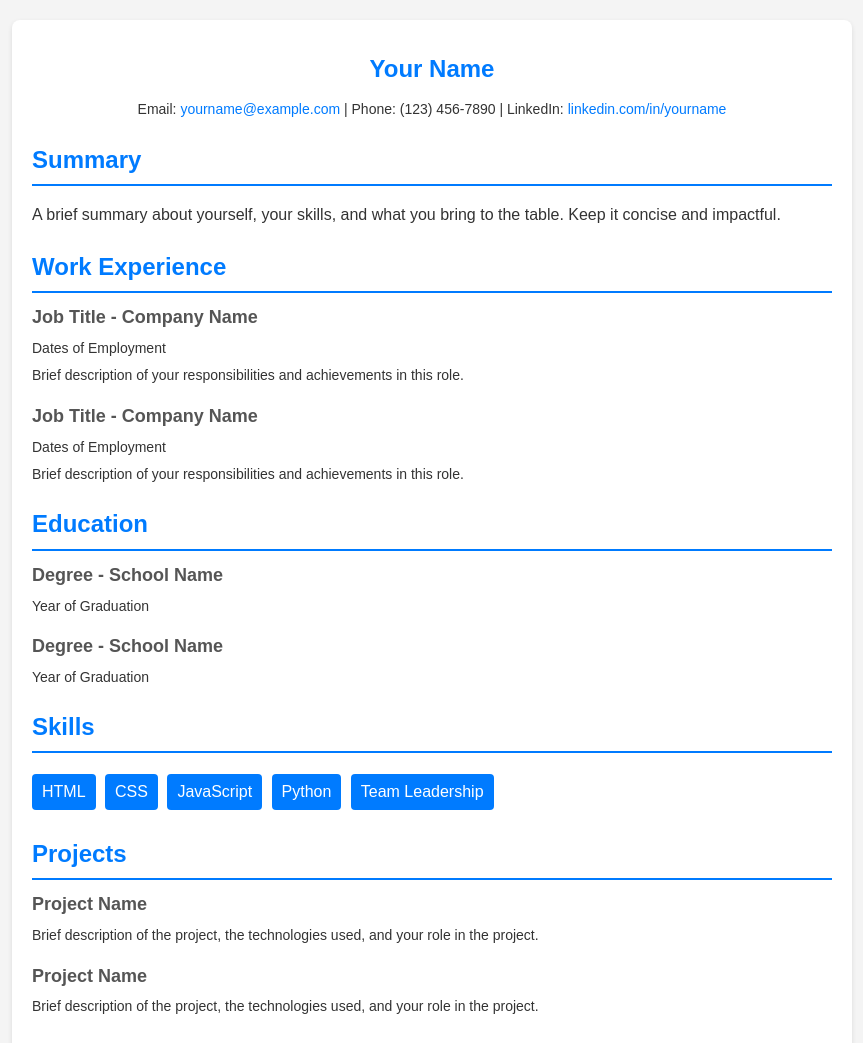
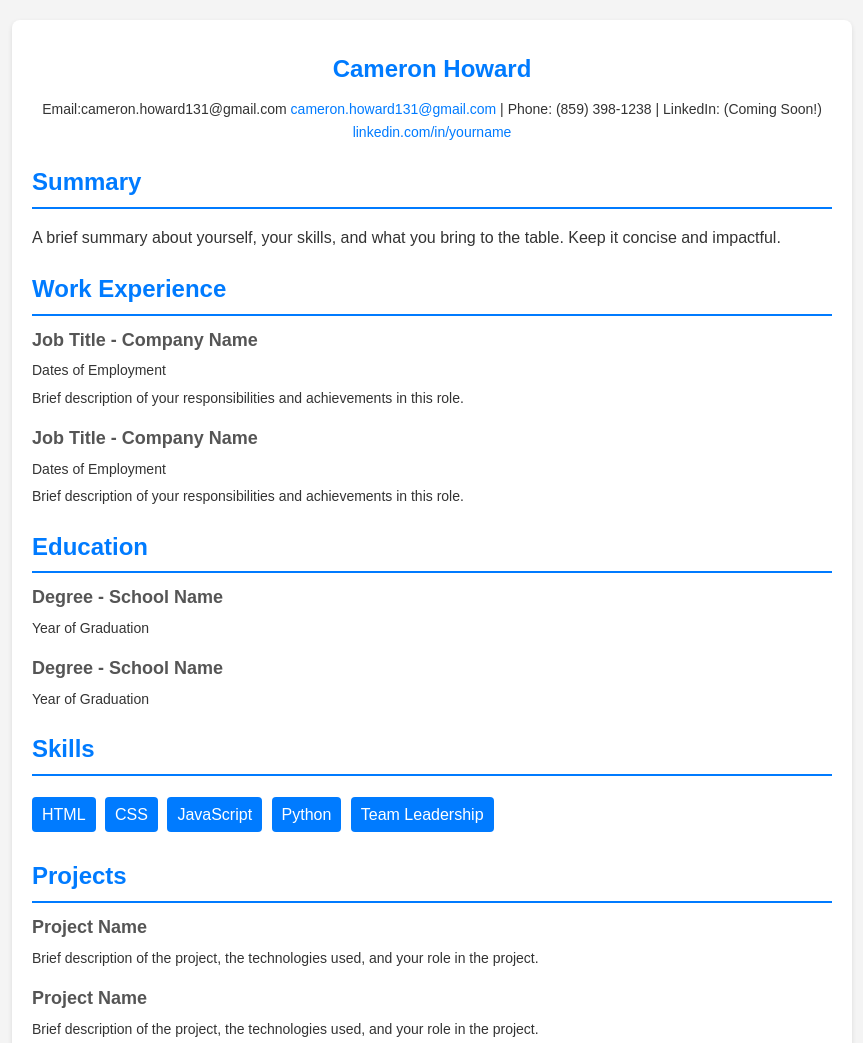
Before and after one commit to CodeYouStudent21/CodeYouStudent21.github.io, a plain HTML site: page index.html in a window 1280 px wide. Shown: the top 1043 px of the page, without its empty margins (208-1071 px from the left). Drawn offline with Linux system fonts and the light colour scheme.

Commit message:
added contact info

```diff
--- a/index.html
+++ b/index.html
@@ -3,7 +3,7 @@
     <head>
         <meta charset="UTF-8" />
         <meta name="viewport" content="width=device-width, initial-scale=1.0" />
-        <title>Resume Template</title>
+        <title>Cameron Howard's Resume</title>
     </head>
 
     <style>
@@ -78,13 +78,13 @@
     <body>
         <main class="container">
             <section class="header">
-                <h1>Your Name</h1>
+                <h1>Cameron Howard</h1>
                 <p class="contact">
-                    Email:
+                    Email:cameron.howard131@gmail.com
                     <a href="mailto:yourname@example.com"
-                        >yourname@example.com</a
+                        >cameron.howard131@gmail.com</a
                     >
-                    | Phone: (123) 456-7890 | LinkedIn:
+                    | Phone: (859) 398-1238 | LinkedIn: (Coming Soon!)
                     <a href="#">linkedin.com/in/yourname</a>
                 </p>
             </section>
```
